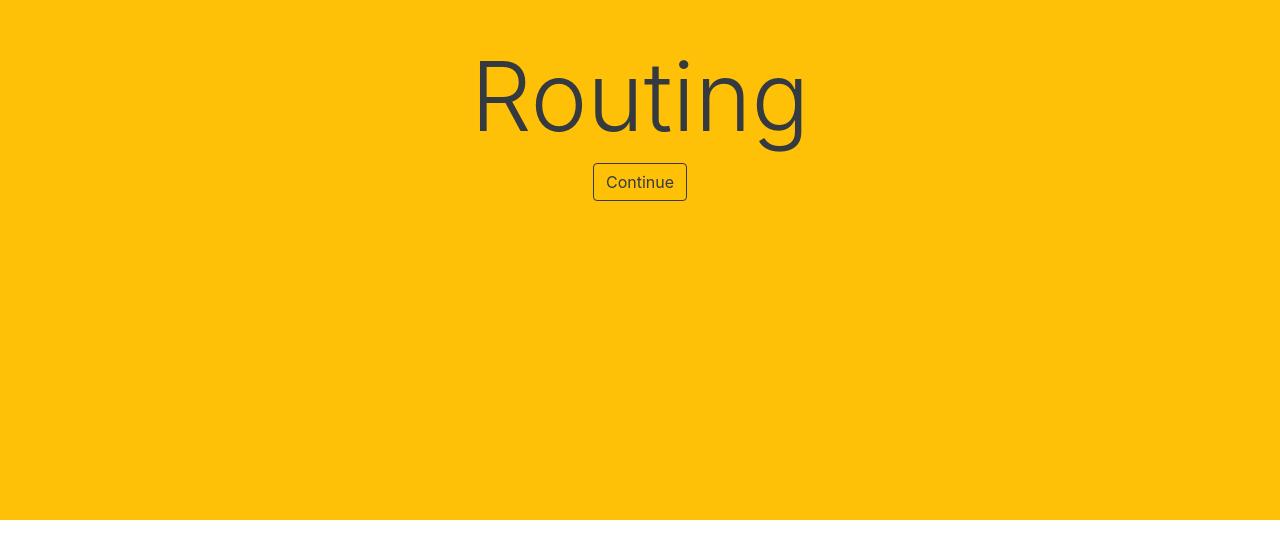
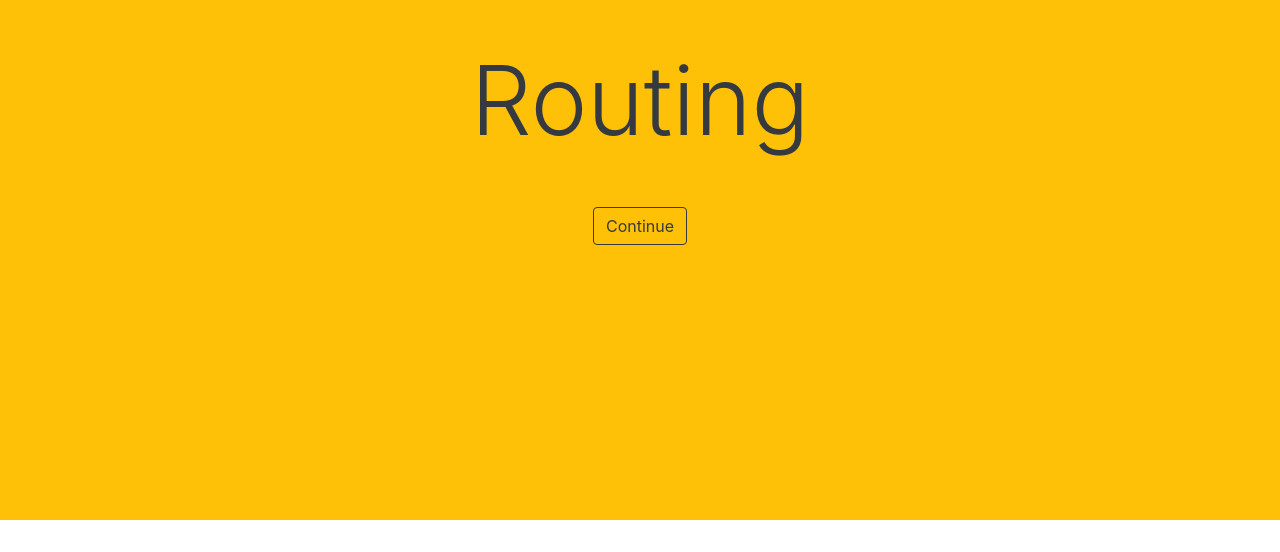
Before and after one commit to ckz8780/afe-framer-motion, a React (Create React App) app in the folder afe-framer-motion/: page /routing in a window 1280 px wide. Shown: the part 280-832 px from the top of the page. Built offline with nearby package versions, Linux system fonts and the light colour scheme.

Commit message:
Added some basic animations w/ framer-motion

```diff
--- a/afe-framer-motion/package.json
+++ b/afe-framer-motion/package.json
@@ -7,6 +7,7 @@
     "@testing-library/react": "^11.2.2",
     "@testing-library/user-event": "^12.2.2",
     "bootstrap": "^4.5.3",
+    "framer-motion": "^2.9.4",
     "react": "^17.0.1",
     "react-bootstrap": "^1.4.0",
     "react-dom": "^17.0.1",
--- a/afe-framer-motion/src/App.css
+++ b/afe-framer-motion/src/App.css
@@ -8,3 +8,7 @@
   flex-direction: column;
   justify-content: center;
 }
+
+h1.display-1 {
+  margin: 3rem 0;
+}
--- a/afe-framer-motion/src/components/Home.js
+++ b/afe-framer-motion/src/components/Home.js
@@ -1,14 +1,28 @@
 import React from 'react'
 import { Jumbotron, Container, Button } from 'react-bootstrap';
 import { Link } from 'react-router-dom';
+import { motion } from 'framer-motion';
 
 function Home() {
   return (
     <Jumbotron fluid className="bg-info text-light">
       <Container>
-        <h1 className="display-1">Homepage</h1>
+        <motion.h1
+          className="display-1"
+          initial={{ x: '-100vw' }}
+          animate={{ x: 0 }}
+        >
+          Homepage
+        </motion.h1>
         <Link to="/layout">
-          <Button variant="outline-light">Continue</Button>
+          <Button
+            as={motion.button}
+            variant="outline-light"
+            initial={{ x: '100vw' }}
+            animate={{ x: 0 }}
+          >
+            Continue
+          </Button>
         </Link>
       </Container>
     </Jumbotron>
--- a/afe-framer-motion/src/components/Layout.js
+++ b/afe-framer-motion/src/components/Layout.js
@@ -1,14 +1,28 @@
 import React from 'react'
 import { Jumbotron, Container, Button } from 'react-bootstrap';
 import { Link } from 'react-router-dom';
+import { motion } from 'framer-motion';
 
 function Layout() {
   return (
     <Jumbotron fluid className="bg-success text-light">
       <Container>
-        <h1 className="display-1">Layout</h1>
+        <motion.h1
+          className="display-1"
+          initial={{ y: '-100vh' }}
+          animate={{ y: 0 }}
+        >
+          Layout
+        </motion.h1>
         <Link to="/routing">
-          <Button variant="outline-light">Continue</Button>
+          <Button
+            as={motion.button}
+            variant="outline-light"
+            initial={{ y: '100vh' }}
+            animate={{ y: 0 }}
+          >
+            Continue
+          </Button>
         </Link>
       </Container>
     </Jumbotron>
--- a/afe-framer-motion/src/components/Routing.js
+++ b/afe-framer-motion/src/components/Routing.js
@@ -1,14 +1,56 @@
 import React from 'react'
 import { Jumbotron, Container, Button } from 'react-bootstrap';
 import { Link } from 'react-router-dom';
+import { motion } from 'framer-motion';
+
+const jumbotronVariants = {
+  before: { opacity: 0 },
+  after: {
+    opacity: 1,
+    transition: {
+      duration: 0.5,
+      when: "beforeChildren",
+      staggerChildren: 0.2,
+    }
+  },
+}
+
+const childVariants = {
+  before: {
+    opacity: 0,
+    y: 150,
+  },
+  after: {
+    opacity: 1,
+    y: 0,
+  }
+}
 
 function Routing() {
   return (
-    <Jumbotron fluid className="bg-warning text-dark">
+    <Jumbotron
+      fluid
+      as={motion.div}
+      className="bg-warning text-dark"
+      initial='before'
+      animate='after'
+      variants={jumbotronVariants}
+    >
       <Container>
-        <h1 className="display-1">Routing</h1>
+        <motion.h1
+          className="display-1"
+          variants={childVariants}
+        >
+          Routing
+        </motion.h1>
         <Link to="/notifications">
-          <Button variant="outline-dark">Continue</Button>
+          <Button
+            as={motion.button}
+            variant="outline-dark"
+            variants={childVariants}
+          >
+            Continue
+          </Button>
         </Link>
       </Container>
     </Jumbotron>
```
Also changed, not shown: 2 other files (tests, documents, lock files or other folders).
